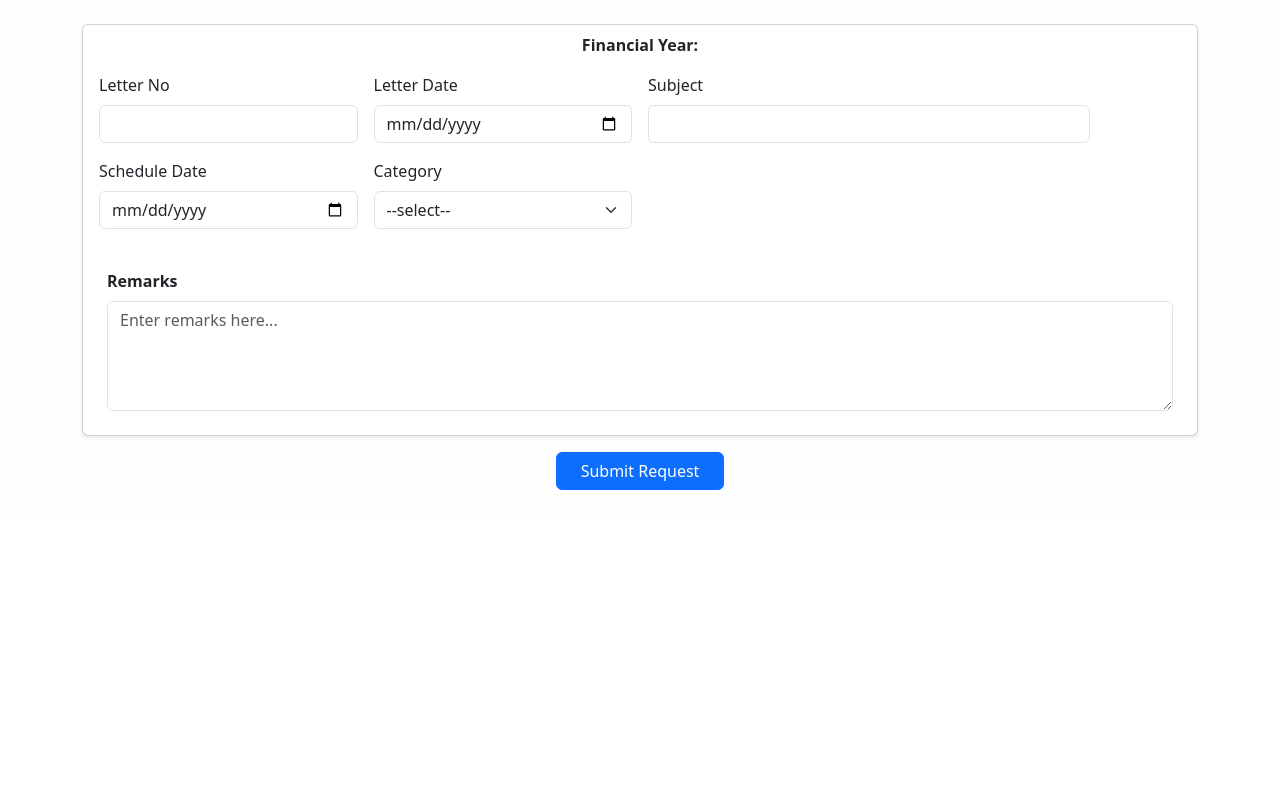
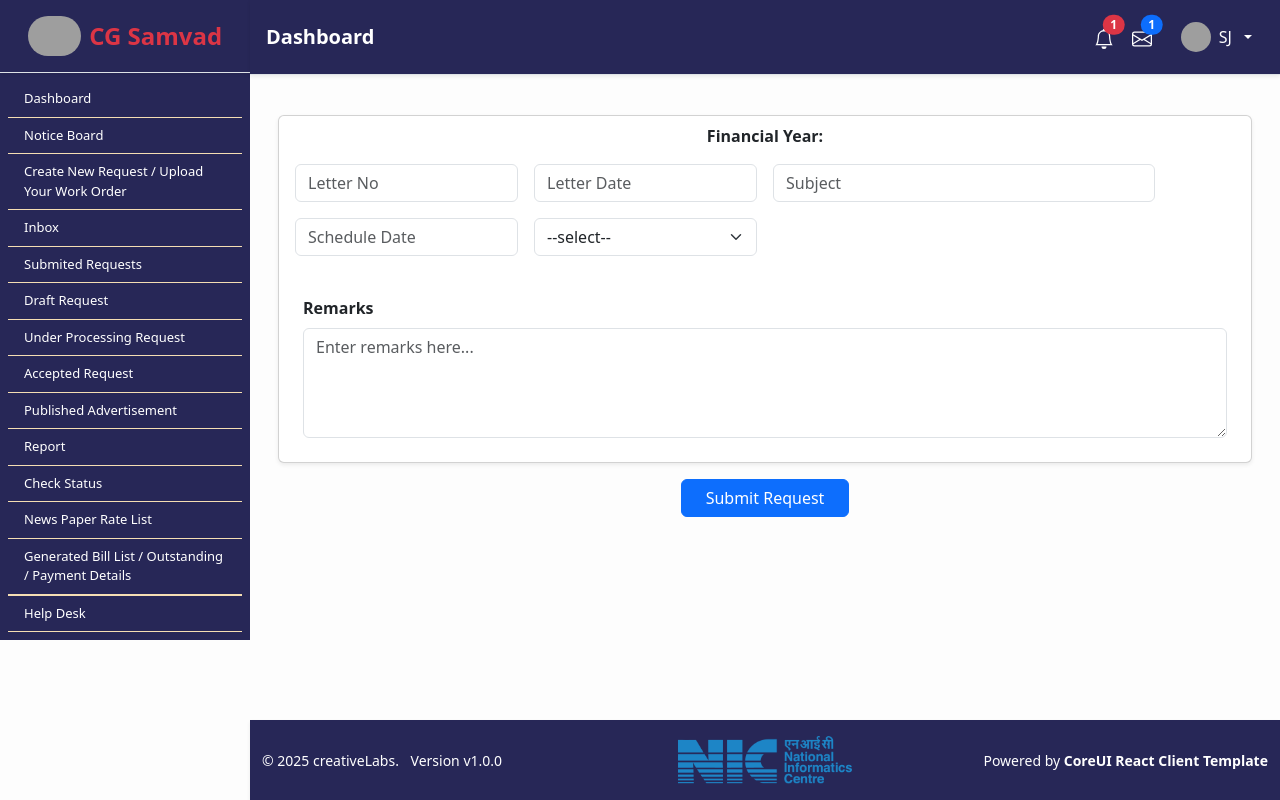
Before and after one commit to SUKHSAGAR86/CG-Samvad-Client, a React (Vite) app in the folder ClientDash/: page /requestform in a window 1280 px wide. Built offline with nearby package versions, Linux system fonts and the light colour scheme; no server answers; grey boxes are pictures that could not be loaded.

Commit message:
use outlet for rendering the page

```diff
--- a/ClientDash/src/App.jsx
+++ b/ClientDash/src/App.jsx
@@ -15,14 +15,18 @@ const App = () => {
   return (
     <Router>
       <Routes>
-        <Route path="/" element={<ClientDashboardLayout />} />
-        <Route path="/requestform" element={<RequestForm />} />
-        <Route path="/notice" element={<ClientNoticeBoard />} />
-        <Route path="/newrequest" element={<CreateNewRequest />} />
-        <Route path="/forwardto" element={<ForwardTo />} />
-        <Route path="/newsratelist" element={<NewsRatesList />} />
-      <Route path="/upload-file/:ref_id" element={<ClientFileUpload />}/>
-      <Route path="/report" element={<Report/>}/>
+        <Route path="/" element={<ClientDashboardLayout />}>
+
+
+
+        <Route path="requestform" element={<RequestForm />} />
+        <Route path="notice" element={<ClientNoticeBoard />} />
+        <Route path="newrequest" element={<CreateNewRequest />} />
+        <Route path="forwardto" element={<ForwardTo />} />
+        <Route path="newsratelist" element={<NewsRatesList />} />
+      <Route path="upload-file/:ref_id" element={<ClientFileUpload />}/>
+      <Route path="report" element={<Report/>}/>
+      </Route>
 
       </Routes>
     </Router>
--- a/ClientDash/src/Components/ClientDashboard/ClientDashboardLayout.jsx
+++ b/ClientDash/src/Components/ClientDashboard/ClientDashboardLayout.jsx
@@ -61,8 +61,8 @@ const ClientDashboardLayout = () => {
 
         {/* Page content */}
         <main className="flex-grow-1 p-3 mt-3 mt-lg-0">
-          {/* <Outlet /> */}
-          <CreateNewRequest/>
+       <Outlet />
+          {/* <CreateNewRequest/> */}
 
         </main>
 
--- a/ClientDash/src/Components/ClientDashboard/CreateNewRequest/Createnewrequest.jsx
+++ b/ClientDash/src/Components/ClientDashboard/CreateNewRequest/Createnewrequest.jsx
@@ -76,8 +76,8 @@ const CreateNewRequest = () => {
 
 
     const buttonClasses = isSelected
-      ? 'btn btn-primary shadow-sm'
-      : 'btn btn-dark';
+      ? 'btn btn-dark shadow-sm'
+      : 'btn btn-outline-secondary';
 
     return (
       <button
--- a/ClientDash/src/Components/ClientDashboard/CreateNewRequest/RequestForm.jsx
+++ b/ClientDash/src/Components/ClientDashboard/CreateNewRequest/RequestForm.jsx
@@ -259,55 +259,88 @@ const RequestForm = ({ category }) => {
 
             <div className="card-body row g-3">
               <div className="col-md-3">
-                <label className="form-label">Letter No</label>
+                {/* <label className="form-label">Letter No</label> */}
                 <input
                   type="text"
                   className="form-control"
                   name="letter_no"
+                  placeholder="Letter No"
                   value={formData.letter_no}
                   onChange={handleChange}
                 />
               </div>
                <div className="col-md-3">
-                <label className="form-label">Letter Date</label>
+                {/* <label className="form-label">Letter Date</label>
                 <input
                   type="date"
                   className="form-control"
                   name="letter_date"
                   value={formData.letter_date}
                   onChange={handleChange}
-                />
+                /> */}
+
+                <input
+  type="text"
+  className="form-control"
+  name="letter_date"
+  placeholder="Letter Date"
+  onFocus={(e) => (e.target.type = "date")}
+  onBlur={(e) => {
+    if (!e.target.value) e.target.type = "text";
+  }}
+  value={formData.letter_date}
+  onChange={handleChange}
+/>
+
               </div>
 
               <div className="col-md-5">
-                <label className="form-label">Subject</label>
+                {/* <label className="form-label">Subject</label> */}
                 <input
                   type="text"
                   className="form-control"
                   name="subject"
+                  placeholder="Subject"
                   value={formData.subject}
                   onChange={handleChange}
                   required
                 />
               </div>
 
-              <div className="col-md-3">
-                <label className="form-label">Schedule Date</label>
+          <div className="col-md-3">
+                {/* <label className="form-label"></label>
                 <input
                   type="date"
                   className="form-control"
                   name="schedule_date"
+
+                  placeholder="Schedule Date"
                   value={formData.schedule_date}
                   onChange={handleChange}
-                />
+                /> */}
+
+                <input
+  type="text"
+  className="form-control"
+  name="schedule_date"
+  placeholder="Schedule Date"
+  onFocus={(e) => (e.target.type = "date")}
+  onBlur={(e) => {
+    if (!e.target.value) e.target.type = "text";
+  }}
+  value={formData.schedule_date}
+  onChange={handleChange}
+/>
+
               </div>
 
 
               {form_option && (
                 <div className="col-md-3">
-                  <label className="form-label">Tender Amount</label>
+                  {/* <label className="form-label">Tender Amount</label> */}
                   <input
                     type="number"
+                    placeholder="Tender Amount"
                     className="form-control"
                     name="tender_amt"
                     value={formData.tender_amt}
@@ -317,23 +350,13 @@ const RequestForm = ({ category }) => {
               )}
 
               <div className="col-md-3">
-                <label className="form-label">Category</label>
-                {/* <select
-                  className="form-select"
-                  name="ref_Category_text"
-                  value={formData.ref_Category_text}
-                  onChange={handleChange}
-                >
-                  {!cat_text ? (
-                    <option hidden>--select--</option>
-                  ) : (
-                    <option value={category_option}>{category_option}</option>
-                  )}
-                </select> */}
+                {/* <label className="form-label">Category</label> */}
+
 
                 <select
                   className="form-select"
                   name="ref_Category_id"
+                  placeholder="Category"
                   value={formData.ref_Category_id}
                   onChange={(e) => {
                     const selectedId = e.target.value;
@@ -365,8 +388,8 @@ const RequestForm = ({ category }) => {
                 </div>
                 <div className="card-body row">
                   <div className="col-md-3 mb-3">
-                    <label className="form-label">National Newspapers</label>
-                    <input
+                   <input
+                    placeholder="National Newspapers"
                       type="number"
                       className="form-control"
                       name="print_in_national_np"
@@ -375,8 +398,9 @@ const RequestForm = ({ category }) => {
                     />
                   </div>
                   <div className="col-md-3 mb-3">
-                    <label className="form-label">Local Newspapers</label>
+
                     <input
+                    placeholder="Local Newspapers"
                       type="number"
                       className="form-control"
                       name="print_in_local_np"
@@ -385,8 +409,9 @@ const RequestForm = ({ category }) => {
                     />
                   </div>
                   <div className="col-md-3 mb-3">
-                    <label className="form-label">State Newspapers</label>
+
                     <input
+                    placeholder="State Newspapers"
                       type="number"
                       className="form-control"
                       name="print_in_state_np"
@@ -395,8 +420,9 @@ const RequestForm = ({ category }) => {
                     />
                   </div>
                   <div className="col-md-3 mb-3">
-                    <label className="form-label">Other Newspapers</label>
+
                     <input
+                    placeholder="Other Newspapers"
                       type="number"
                       className="form-control"
                       name="print_in_other_np"
@@ -413,6 +439,7 @@ const RequestForm = ({ category }) => {
               <textarea
                 className="form-control"
                 name="remarks"
+
                 value={formData.remarks}
                 onChange={handleChange}
                 rows="4"
```
Also changed, not shown: ClientDash/src/Components/ClientDashboard/ClientSideNavbar.jsx (+0 -155 lines).
